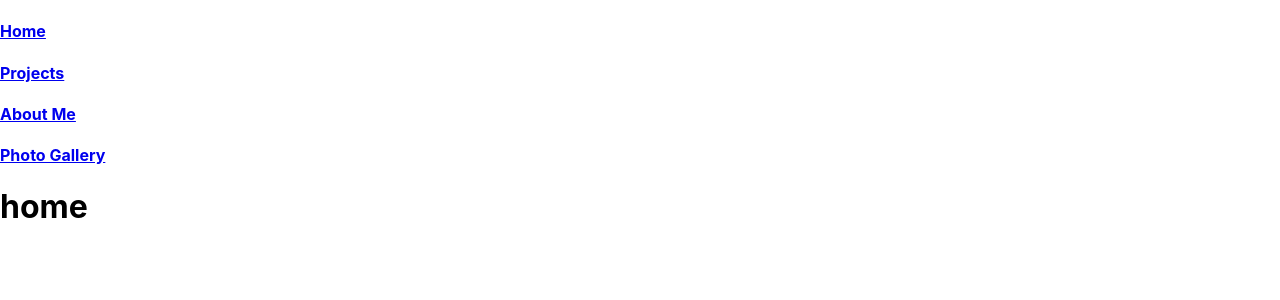
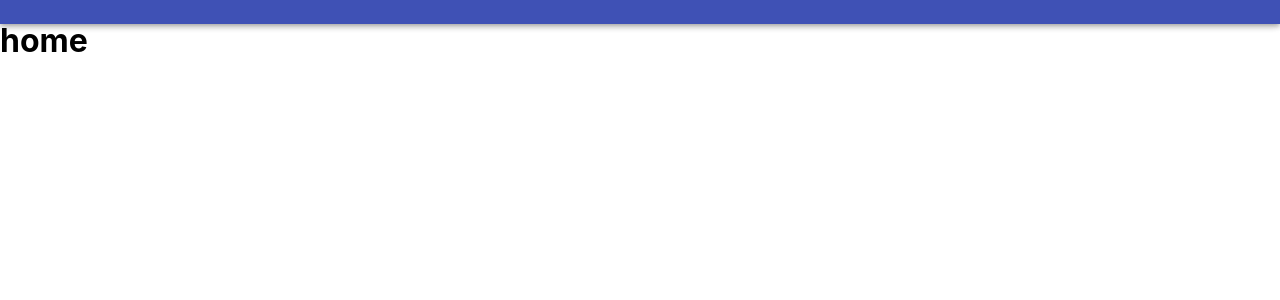
Before and after one commit to k-westbrook/katie-personal-site, a React (Create React App) app: page / in a window 1280 px wide. Shown: the top 300 px of the page. Built offline with nearby package versions, Linux system fonts and the light colour scheme.

Commit message:
updated menu

```diff
--- a/package.json
+++ b/package.json
@@ -3,6 +3,7 @@
   "version": "0.1.0",
   "private": true,
   "dependencies": {
+    "@material-ui/core": "^4.6.1",
     "react": "^16.12.0",
     "react-dom": "^16.12.0",
     "react-router-dom": "^5.1.2",
--- a/src/HomePage.js
+++ b/src/HomePage.js
@@ -1,5 +1,4 @@
 import React, { Component } from 'react'
-
 
 
 
@@ -8,6 +7,7 @@ export default class HomePage extends Component {
 
 
   render() {
+
     return (
       <div>
         <h1>home
--- a/src/NavBar.js
+++ b/src/NavBar.js
@@ -1,31 +1,91 @@
 import React, { Component } from 'react';
 import { Link } from 'react-router-dom'
 import './App.css';
+import { withStyles } from '@material-ui/core/styles';
+import AppBar from '@material-ui/core/AppBar';
+import MenuItem from "@material-ui/core/MenuItem";
+import Menu from "@material-ui/core/Menu";
+import App from './App';
+import { IconButton } from '@material-ui/core';
 
+const styles = {
+  root: {
+    flexGrow: 1,
+  },
+  grow: {
+    flexGrow: 1,
+  },
+  menuButton: {
+    marginLeft: -12,
+    marginRight: 20,
+  }
+}
 class NavBar extends Component {
+  constructor() {
+    super()
+    this.state =
+      {
+        isOpen: false,
+        anchorE1: null
+      }
+    this.handleClick = this.handleClick.bind(this);
+    this.handleClose = this.handleClose.bind(this);
+  }
+
+  handleClick(evt) {
+    let bool = this.state.isOpen;
+    console.log(bool)
+    this.setState(
+      {
+        isOpen: !bool,
+        anchorE1: evt.currentTarget
+      }
+    )
+  }
+
+  handleClose = () => {
+    this.setState({ anchorEl: null });
+  };
   render() {
+    const { classes } = this.props;
+    console.log(this.state)
     return (
-      <div>
-
+      <div >
+        <AppBar>
+          <IconButton className={classes.menuButton} onClick={this.handleClick}>
+          </IconButton>
+          <Menu open={this.state.isOpen}
+            onClose={this.handleClose}
+          >
+            <MenuItem>
               <Link to='/'>
                 <h4>Home</h4>
               </Link>
 
+            </MenuItem>
+            <MenuItem>
               <Link to='/projects'>
                 <h4>Projects</h4>
               </Link>
-
+            </MenuItem>
+            <MenuItem>
               <Link to='/aboutme'>
                 <h4> About Me</h4>
               </Link>
+            </MenuItem>
+
+            <MenuItem>
 
               <Link to='/photo-gallery'>
                 <h4>Photo Gallery</h4>
               </Link>
+            </MenuItem>
+          </Menu>
 
+        </AppBar>
       </div >
     );
   }
 }
 
-export default NavBar;
+export default withStyles(styles)(NavBar);
```
Also changed, not shown: 1 other file (tests, documents, lock files or other folders). Lines whose indentation alone changed are shown as unchanged.
